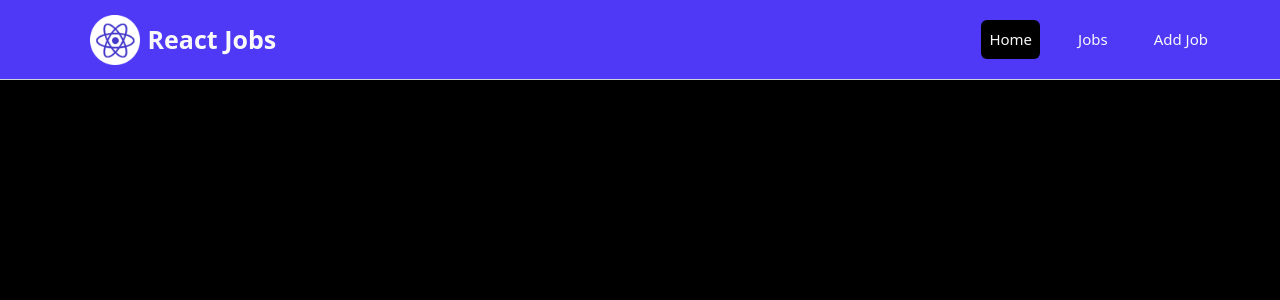
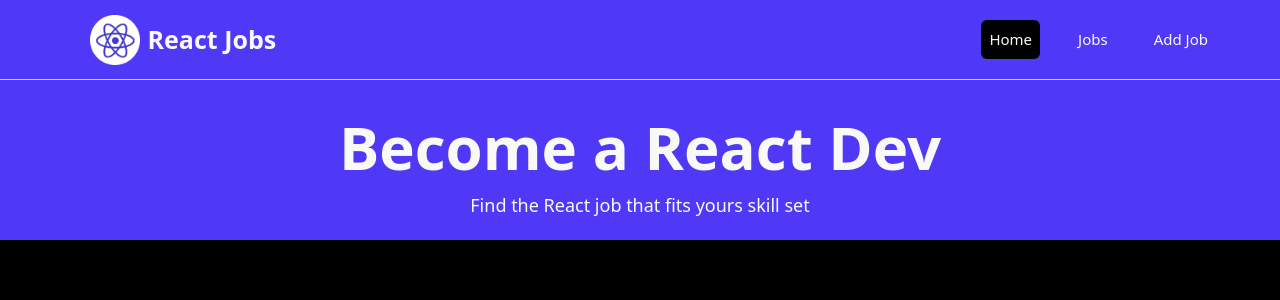
Before and after one commit to roshhi/HireFlow, a React (Vite) app: page / in a window 1280 px wide. Shown: the top 300 px of the page. Built offline with nearby package versions, Linux system fonts and the light colour scheme.

Commit message:
Added a hero component.

```diff
--- a/src/App.jsx
+++ b/src/App.jsx
@@ -1,10 +1,12 @@
 import React from 'react'
 import Navbar from './components/navbar'
+import Hero from './components/hero'
 
 const App = () => {
   return(
   <>
     <Navbar />
+    <Hero />
   </>
 )}
 
--- /dev/null
+++ b/src/components/hero.jsx
@@ -0,0 +1,14 @@
+import React from "react";
+
+const Hero = ()=>{
+    return (
+        <>
+            <div className="w-full flex-center flex-col h-[20vh] bg-indigo-600">
+                <p className="text-[min(7.5vw,60px)] font-bold">Become a React Dev</p>
+                <p className="text-[min(5vw,18px)]" >Find the React  job that fits yours skill set</p>
+            </div>
+        </>
+    )
+}
+
+export default Hero;
```
